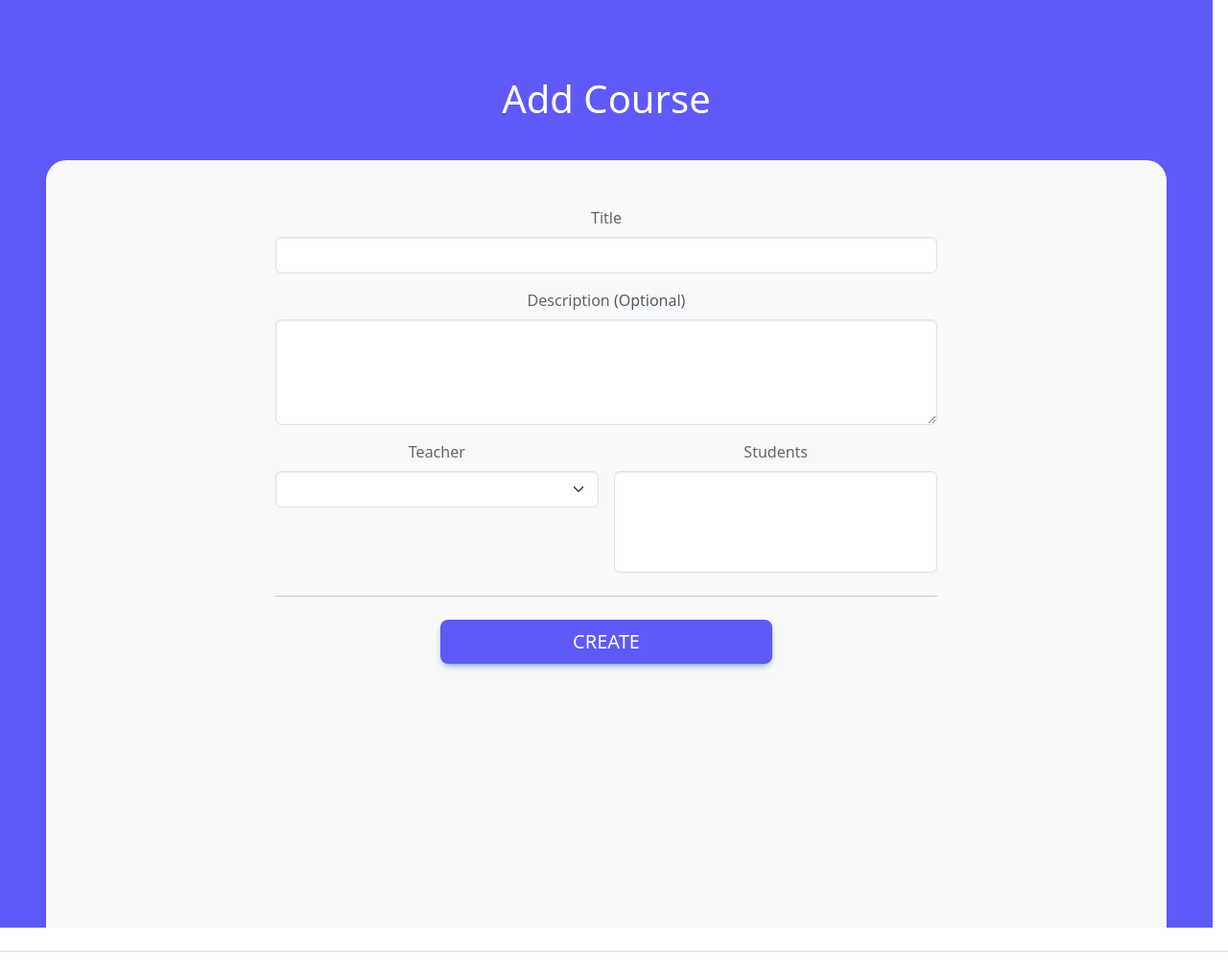
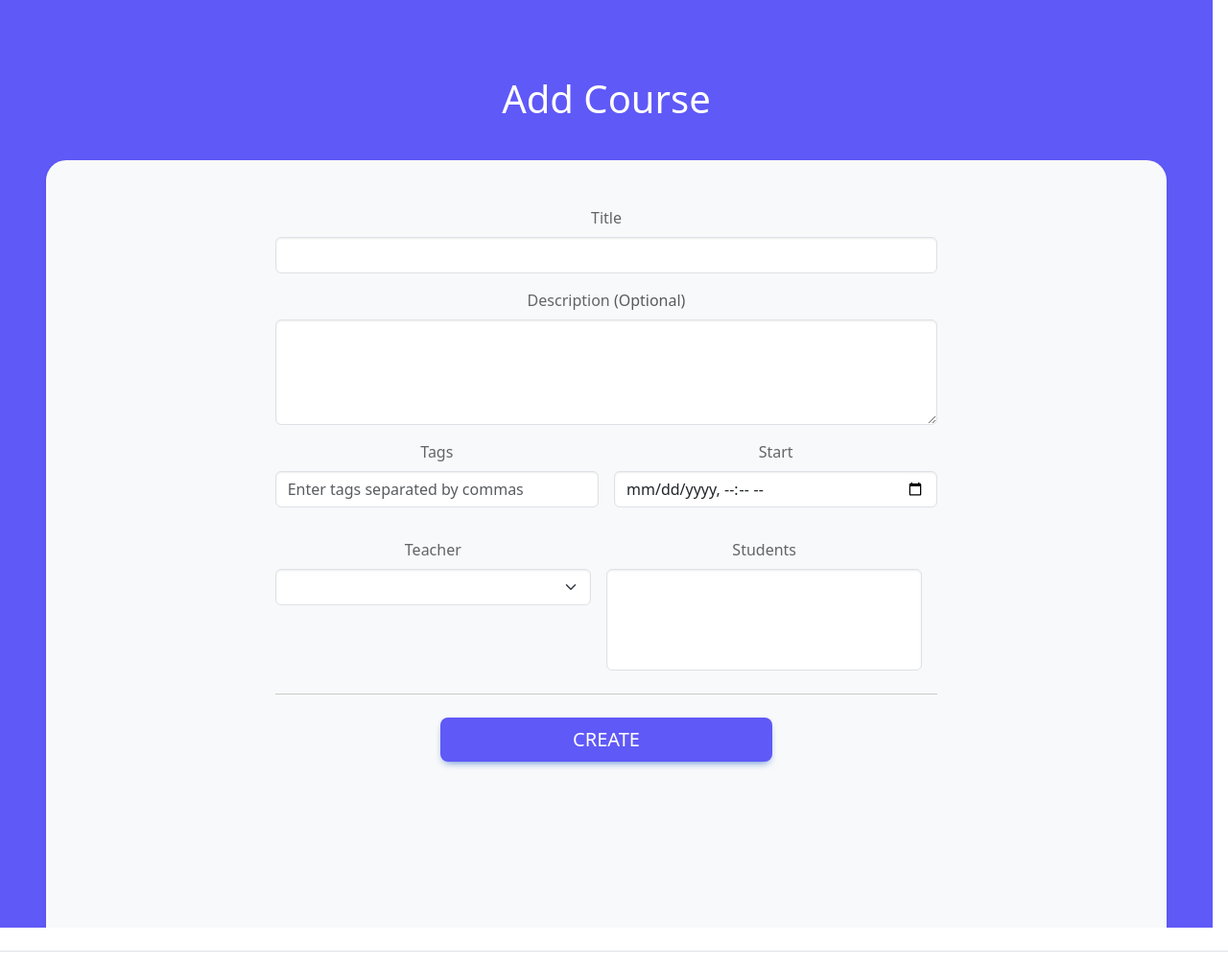
Before and after one commit to jafaul/lms, a Django app: page /courses/add/ in a window 1280 px wide. Shown: the part 90-1097 px from the top of the page at 96% size. Run offline with Django 5.2, Linux system fonts and the light colour scheme; a user stored in the database is signed in; tables that the repository leaves empty hold one stand-in row (values such as "Sample post"); grey boxes marked "Sample" are stand-in pictures; lists and menus that the app fills with data are empty; some libraries are stand-ins or nearby versions.

Commit message:
add tags and start datetime to course

```diff
--- a/apps/home/templates/index.html
+++ b/apps/home/templates/index.html
@@ -9,7 +9,7 @@
 {% block body %}
 
   <div class="my-3 py-3 text-center ">
-    <h2 class="display-5">{% trans "Welcome at our school!" %}</h2>
+    <h2 class="display-5">{% trans "Welcome to our school!" %}</h2>
   </div>
 <div class="bg-light shadow-sm mx-auto p-5" style="min-height: 100vh; border-radius: 21px 21px 0 0; overflow-y: auto;  color: #3f4137">
        <img class="rounded" src="{% static '/home/Stay.jpg' %}" alt="There had to be a picture">
--- a/apps/management/forms.py
+++ b/apps/management/forms.py
@@ -1,5 +1,11 @@
+from datetime import datetime
+
 from django import forms
 from django.contrib.auth import get_user_model
+from django.core.exceptions import ValidationError
+from django.utils import timezone
+from django.utils.dateparse import parse_datetime
+from django.utils.timezone import make_aware, get_current_timezone, is_naive, now
 from django.utils.translation import gettext_lazy as _
 
 from apps.management.models import Task, Lecture, Course
@@ -95,6 +101,7 @@ class CourseUpdateForm(forms.ModelForm):
 
 User = get_user_model()
 
+
 class CourseCreateForm(forms.ModelForm):
     User = get_user_model()
     students = forms.ModelMultipleChoiceField(
@@ -135,12 +142,54 @@ class CourseCreateForm(forms.ModelForm):
         })
     )
 
+    start_datetime = forms.DateTimeField(
+        required=True,
+        widget=forms.DateTimeInput(attrs={
+            "type": "datetime-local",
+            "class": "form-control",
+            "id": "start-datetime",
+        })
+    )
+
+    tags = forms.CharField(
+        required=False,
+        widget=forms.TextInput(
+            attrs={
+               'placeholder': _('Enter tags separated by commas'),
+               'class': 'form-control',
+               'id': 'tags',
+               }
+        ),
+        help_text=_("Enter tags separated by commas (e.g. python, django, programming)")
+    )
+
+
+    class Meta:
+        model = Course
+        fields = ["teacher", "title", "description", "students", "tags", "start_datetime"]
+
+
     def __init__(self, *args, **kwargs):
         super().__init__(*args, **kwargs)
         teachers = self.User.objects.filter(groups__name="teacher")
         self.fields['teacher'].queryset = teachers
         self.fields['teacher'].choices = [("", _(""))] + list(self.fields['teacher'].choices)[1:]
 
-    class Meta:
-        model = Course
-        fields = ["teacher", "title", "description", "students"]
+    def clean_tags(self):
+        tags = self.cleaned_data['tags']
+        if not tags:
+            return []
+        return [tag.strip() for tag in tags.split(',') if tag.strip()]
+
+    def clean_start_datetime(self):
+        start_datetime = self.cleaned_data.get('start_datetime')
+
+        if not start_datetime:
+            raise ValidationError("Start datetime is required.")
+
+        if is_naive(start_datetime):
+            start_datetime = make_aware(start_datetime)
+
+        if start_datetime <= now():
+            raise ValidationError("Start date cannot be today or in the past.")
+        return start_datetime
--- a/apps/management/models.py
+++ b/apps/management/models.py
@@ -3,6 +3,7 @@ import datetime
 from django.contrib.auth import get_user_model
 from django.contrib.auth.models import Permission
 from django.contrib.contenttypes.models import ContentType
+from django.contrib.postgres.fields import ArrayField
 from django.core.validators import MinValueValidator, MaxValueValidator
 from django.db import models
 from django.utils.translation import gettext_lazy as _
@@ -20,6 +21,8 @@ class Course(models.Model):
     students = models.ManyToManyField(
         User, related_name='courses_as_student', default=[], blank=True
     )
+    start_datetime = models.DateTimeField(_('Start datetime'))
+    tags = ArrayField(models.CharField(_('Tags'), max_length=255), default=list)
 
     def __str__(self):
         return f'<Course: {self.title}>'
--- a/apps/management/templates/select_form.html
+++ b/apps/management/templates/select_form.html
@@ -23,6 +23,17 @@
             </div>
 
             <div class="col-md-6">
+              <label for="{{ form.tags.id_for_label }}" class="form-label">{% trans "Tags" %}</label>
+              {{ form.tags }}
+            </div>
+            <div class="col-md-6">
+              <label for="{{ form.start_datetime.id_for_label }}" class="form-label">{% trans "Start" %}</label>
+              {{ form.start_datetime }}
+            </div>
+
+
+          <div class="row g-3">
+            <div class="col-md-6">
               <label for="{{ form.teacher.id_for_label }}" class="form-label">{% trans "Teacher" %}</label>
               {{ form.teacher }}
             </div>
@@ -31,6 +42,7 @@
               <label for="{{ form.students.id_for_label }}" class="form-label">{% trans "Students" %}</label>
               {{ form.students }}
             </div>
+          </div>
 
           </div>
 
--- a/apps/management/views.py
+++ b/apps/management/views.py
@@ -3,7 +3,7 @@ from django.contrib.auth.mixins import LoginRequiredMixin, PermissionRequiredMix
 
 from django.db.models import Q, Value, Avg, F, FloatField
 from django.db.models.functions import Round, Coalesce
-from django.http import HttpResponseRedirect
+from django.http import HttpResponseRedirect, JsonResponse
 from django.shortcuts import get_object_or_404
 
 from django.urls import reverse_lazy
@@ -104,6 +104,24 @@ class CourseCreateView(PermissionRequiredMixin, LoginRequiredMixin, CreateView):
         context["btn_name"] = "Create"
         return context
 
+    def form_valid(self, form):
+        print(f"DEBUG: Form is valid. Cleaned data: {form.cleaned_data}")
+
+        course = form.save(commit=False)
+        print(course)# Don't save yet
+        print(f"DEBUG: Before saving - start_datetime = {course.start_datetime}")
+
+        if not course.start_datetime:
+            return JsonResponse({"error": "Start datetime is missing before saving!"}, status=400)
+
+        response = super().form_valid(form)  # Now save the form
+        print(f"DEBUG: Course saved successfully with start_datetime = {self.object.start_datetime}")
+        return response
+
+    def form_invalid(self, form):
+        print(f"DEBUG: Form is invalid. Errors: {form.errors}")
+        return super().form_invalid(form)
+
 
 class UpdateCourseView(PermissionRequiredMixin, LoginRequiredMixin, UpdateView):
     model = models.Course
@@ -186,8 +204,6 @@ class LectureCreateView(PermissionRequiredMixin, LoginRequiredMixin, BaseCreateV
         return super().has_permission()
 
 
-
-
 User = get_user_model()
 
 
@@ -216,7 +232,8 @@ class RatingView(PermissionRequiredMixin, LoginRequiredMixin, TemplateView):
             User.objects.filter(courses_as_student__id=course_id)
             .annotate(
                 avg_mark=Coalesce(
-                    Round(Avg("answers__mark__mark_value", filter=F("answers__task__course_id") == course_id,
+                    Round(Avg("answers__mark__mark_value",
+                              filter=F("answers__task__course_id") == course_id,
                     output_field=FloatField()), 2),
                     Value(0.0, output_field=FloatField())
                 ),
@@ -233,3 +250,19 @@ class RatingView(PermissionRequiredMixin, LoginRequiredMixin, TemplateView):
         ]
         context["ratings"] = results
         return context
+
+
+
+"""Додати до курсів:
+
+* Tags (arrayfield) (python, крій та шиття etc.)
+* Дозволити фільтрувати курси за:
+  * викладачем
+  * тегами
+  * стартом
+
+📌 Завдання 2
+
+Додати можливість сортувати й фільтрувати студентів у курсі за сумою балів.
+
+"""
--- a/pyproject.toml
+++ b/pyproject.toml
@@ -14,6 +14,8 @@ django-tinymce = "^4.1.0"
 django-storages = {extras = ["s3"], version = "^1.14.4"}
 boto3 = "^1.36.15"
 django-bootstrap5 = "^24.3"
+django-filter = "^24.3"
+pytz = "^2025.1"
 
 [tool.poetry.group.dev.dependencies]
 django-debug-toolbar = "^5.0.1"
--- a/templates/base.html
+++ b/templates/base.html
@@ -7,7 +7,7 @@
     <link rel="icon" href="{%  static "brightened_logo.png" %}">
 
     <script src="{% static 'bootstrap.min.js' %}"></script>
-    <link rel="stylesheet" href="{% static 'bootstrap.min.css' %}>">
+    <link rel="stylesheet" href="{% static 'bootstrap.min.css' %}">
     <title>{% block title %}{% endblock %}</title>
 
     {% block bootstrap_configs %}
```
Also changed, not shown: apps/management/templates/course_detail.html (+6 -4 lines), apps/management/templates/course_list.html (+17 -9 lines), apps/management/migrations/0013_course_start_datetime_alter_task_deadline.py (added), apps/management/migrations/0014_alter_course_start_datetime.py (added), apps/management/migrations/0015_alter_course_start_datetime.py (added), apps/management/migrations/0016_course_tags.py (added), 1 other file.
